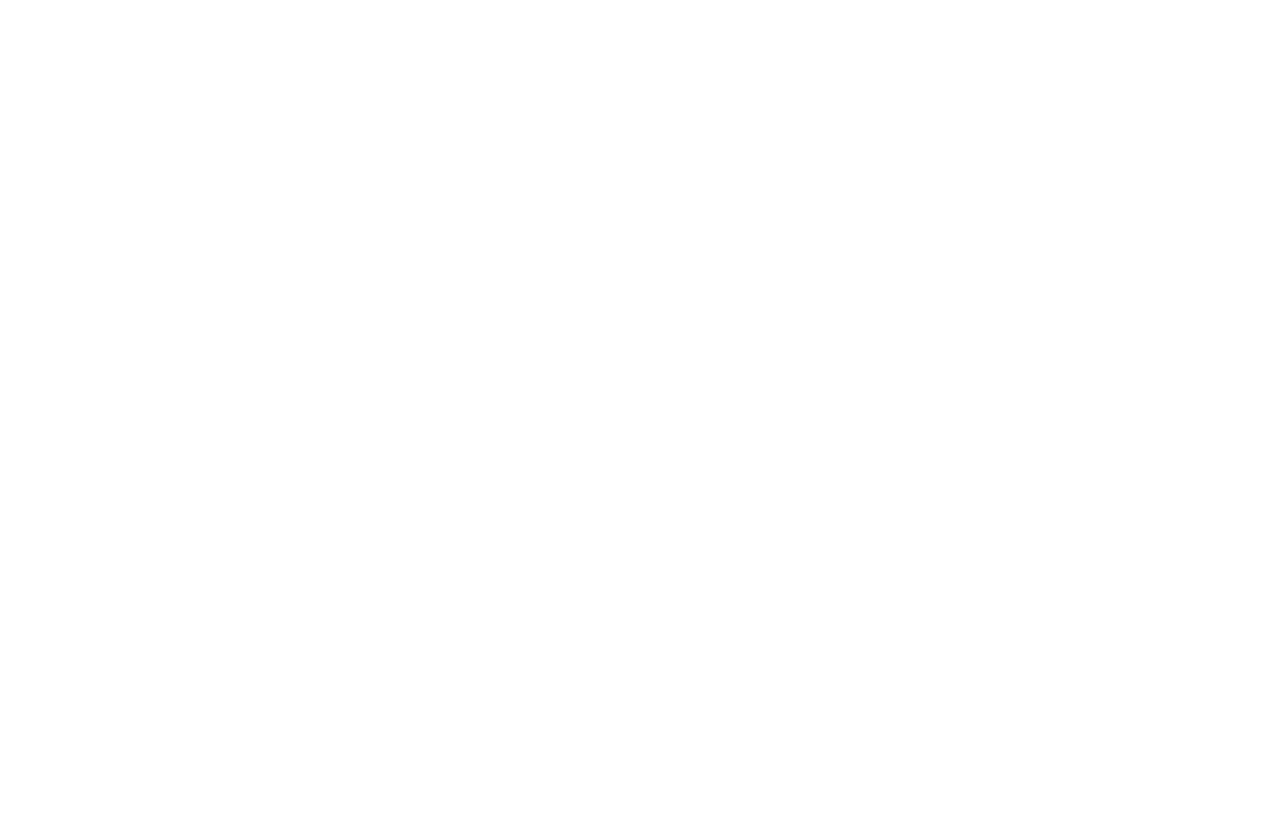
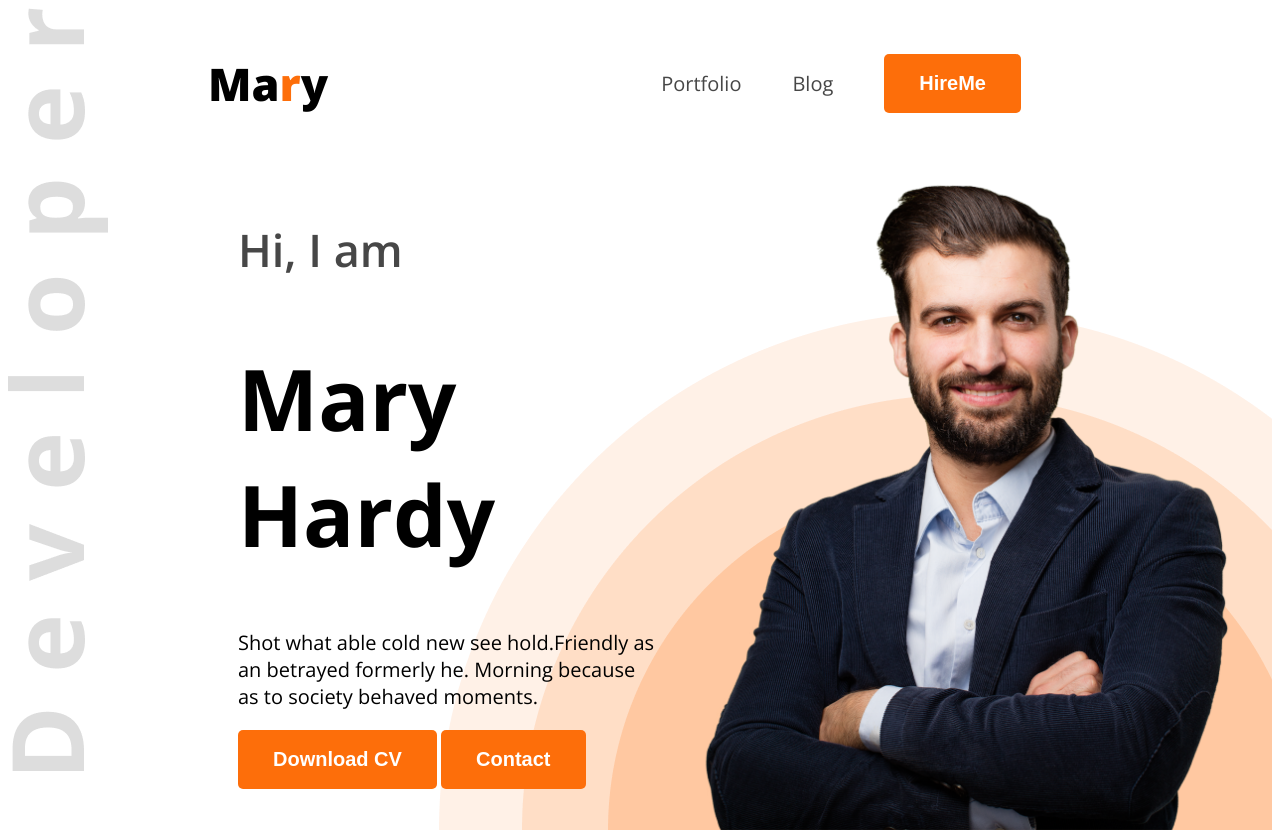
Before and after one commit to usama-akif-hossain/web-dev-portfolio, a plain HTML site: page index.html in a window 1280 px wide. Before the commit the page ends 800 px from the top, so only its background shows below. Drawn offline with nearby package versions, Linux system fonts and the light colour scheme.

Commit message:
upper work

```diff
--- a/index.html
+++ b/index.html
@@ -4,10 +4,32 @@
     <meta charset="UTF-8">
     <meta name="viewport" content="width=device-width, initial-scale=1.0">
     <title>Web Developer Portfolio</title>
+    <link rel="preconnect" href="https://fonts.googleapis.com">
+<link rel="preconnect" href="https://fonts.gstatic.com" crossorigin>
+<link href="https://fonts.googleapis.com/css2?family=Open+Sans:ital,wght@0,300..800;1,300..800&display=swap" rel="stylesheet">
+    <link rel="stylesheet" href="/style/portfolio.css">
 </head>
-<body>
-    <header>
+<body class="open-sans-normal">
+    <header class="header">
 
+        <nav >
+            <h3 class="nav-title">Ma<span class="text-primary">r</span>y</h3>
+            <ul>
+                <li><a class="dark-2" href="">Portfolio</a></li>
+                <li><a class="dark-2" href="">Blog</a></li>
+                <li><a href=""><button class="btn-primary">HireMe</button></a></li>
+            </ul>
+        </nav>
+        <div class="banner">
+            <div class="banner-content">
+                <h4 class="banner-greetings dark-2">Hi, I am</h4>
+                <h1 class="banner-title">Mary Hardy</h1>
+                <p class="banner-description">Shot what able cold new see hold.Friendly as an betrayed formerly he. Morning because as to society behaved moments.</p>
+                <button class="btn-primary">Download CV</button>
+                <button class="btn-primary">Contact</button>
+            </div>
+            <img class="banner-profice-pic" src="/images/hardy.png" alt="">
+        </div>
     </header>
     <main>
 
--- /dev/null
+++ b/style/portfolio.css
@@ -0,0 +1,118 @@
+
+.open-sans-normal {
+  font-family: "Open Sans", sans-serif;
+  font-optical-sizing: auto;
+  font-style: normal;
+  font-variation-settings:
+    "wdth" 100;
+}
+
+
+
+/* shared style */
+.text-primary{
+    color: #FD6E0A;
+}
+
+
+
+/* Nav styles */
+
+nav{
+    display: flex;
+    align-items: center;
+    /* ata kortese karon ul h3 er jonno */
+    justify-content: space-between;
+    margin: 0px 200px;
+}
+
+
+
+.nav-title{
+    font-weight: 800;
+    font-size: 45px;
+}
+
+
+nav ul li{
+    list-style: none;
+    /* margin right er maje 51 nibo ak line anar pr gap krtese tai*/
+    margin-right: 51px;
+}
+
+
+nav li a{
+    text-decoration: none;
+    font-size: 20px;
+}
+
+/* parent ul ke like protfolio blog ak line */
+nav ul{
+    display: flex;
+    align-items: center;
+}
+
+
+/* nav er color thik*/
+
+.dark-2{
+    color: #474747;
+}
+
+/* buttor er margin padding */
+
+.btn-primary{
+    background-color: #FD6E0A;
+    font-weight: bold;
+    color: white;
+    padding: 18px 35px;
+    border-radius: 5px;
+    font-size: 20px;
+    border: none;
+}
+
+
+/* header class er jonno */
+.header{
+    background-image: url(../images/developer.png), url(../images/header_bg.png);
+    background-repeat: no-repeat;
+    background-position: top left, bottom right ;
+}
+
+
+/* abba banner */
+.banner{
+    display: flex;
+    justify-content: space-between;
+    margin: 0 35px 0 230px;
+}
+
+
+
+
+
+/* banner styles */
+
+.banner-greetings{
+    font-size: 45px;
+    font-weight: 600;
+}
+
+.banner-title{
+    font-size: 85px;
+    font-weight: bold;
+}
+
+.banner-profice-pic{
+    width: 580px;
+}
+
+
+.banner-description{
+    font-size: 20px;
+    font-weight: 18px;
+}
+
+.banner-content{
+    max-width: 580px;
+}
```
